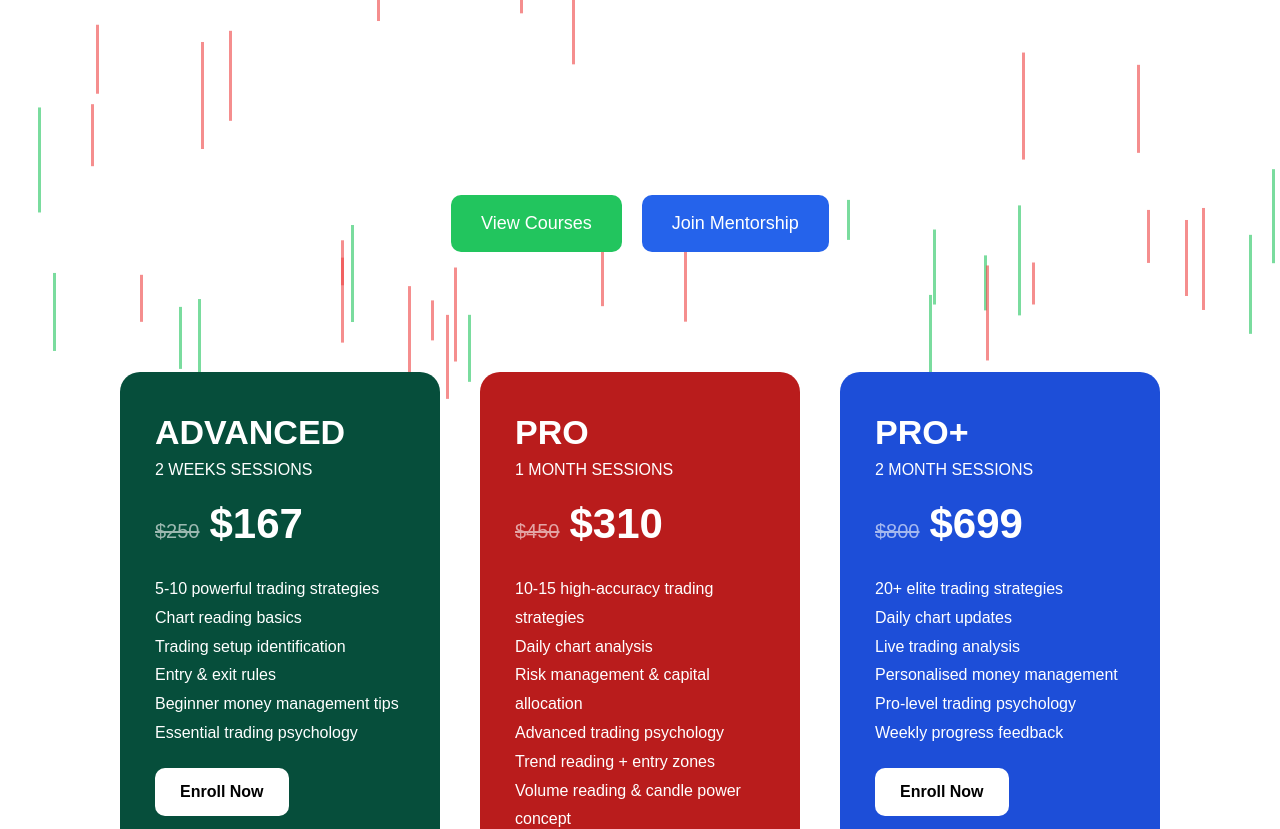
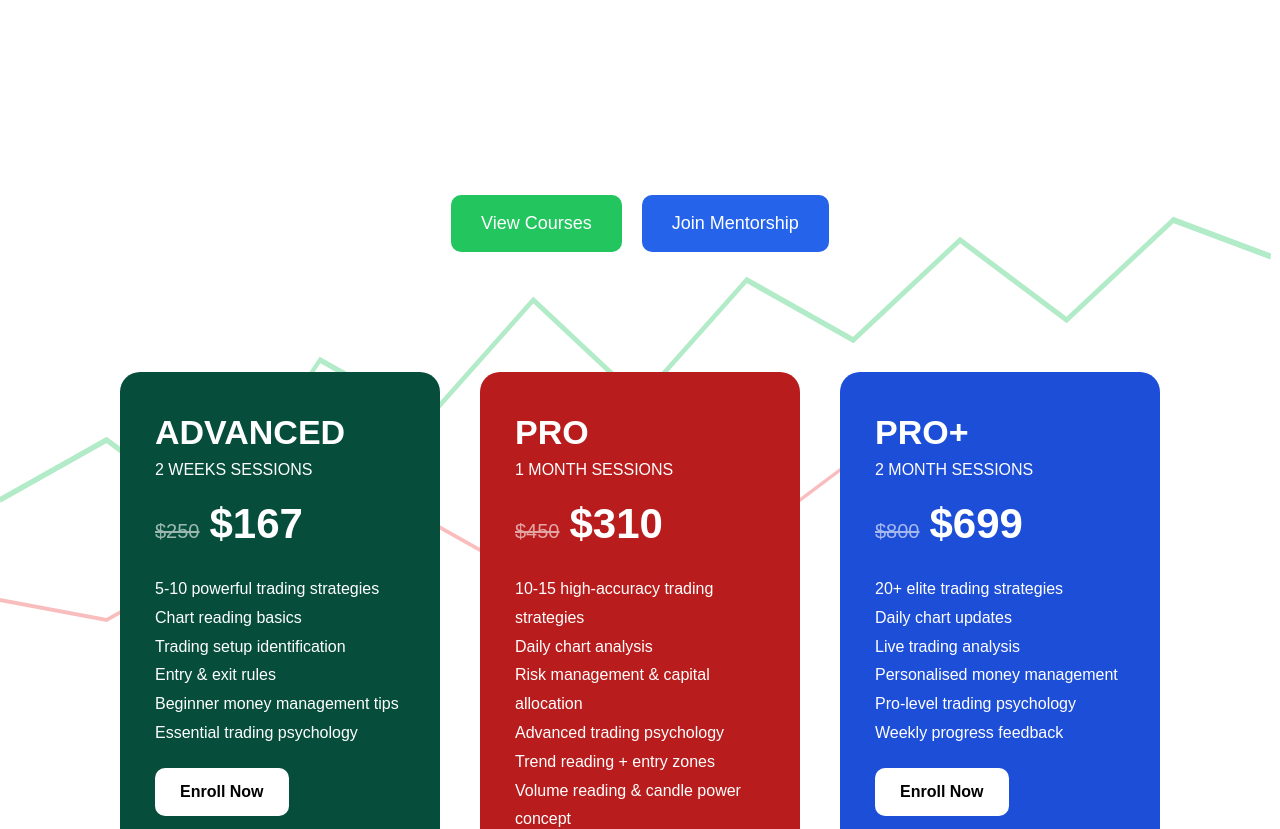
Before and after one commit to roheviaacademy-svg/rohevia-academy, a Next.js app: page / in a window 1280 px wide. Shown: the top 829 px of the page. Built offline with nearby package versions, Linux system fonts and the light colour scheme.

Commit message:
Added animated trading line chart background

```diff
--- a/app/components/CandlestickBackground.tsx
+++ b/app/components/CandlestickBackground.tsx
@@ -1,8 +1,6 @@
 "use client";
 
 import { motion } from "framer-motion";
-
-const candles = Array.from({ length: 40 });
 
 export default function CandlestickBackground() {
   return (
@@ -12,29 +10,38 @@ export default function CandlestickBackground() {
         inset: 0,
         zIndex: -1,
         overflow: "hidden",
+        opacity: 0.35
       }}
     >
-      {candles.map((_, i) => (
-        <motion.div
-          key={i}
-          initial={{ y: "100vh" }}
-          animate={{ y: "-100vh" }}
+      <svg width="100%" height="100%" viewBox="0 0 1200 400" preserveAspectRatio="none">
+        <motion.path
+          d="M0 250 L100 220 L200 260 L300 180 L400 210 L500 150 L600 200 L700 140 L800 170 L900 120 L1000 160 L1100 110 L1200 130"
+          fill="transparent"
+          stroke="#22c55e"
+          strokeWidth="3"
+          initial={{ pathLength: 0 }}
+          animate={{ pathLength: 1 }}
           transition={{
-            duration: 10 + Math.random() * 10,
+            duration: 6,
             repeat: Infinity,
-            ease: "linear",
-          }}
-          style={{
-            position: "absolute",
-            left: `${Math.random() * 100}%`,
-            width: "3px",
-            height: `${40 + Math.random() * 80}px`,
-            background:
-              Math.random() > 0.5 ? "#22c55e" : "#ef4444",
-            opacity: 0.6,
+            ease: "linear"
           }}
         />
-      ))}
+
+        <motion.path
+          d="M0 300 L100 310 L200 280 L300 320 L400 260 L500 290 L600 240 L700 270 L800 230 L900 260 L1000 220 L1100 250 L1200 210"
+          fill="transparent"
+          stroke="#ef4444"
+          strokeWidth="2"
+          initial={{ pathLength: 0 }}
+          animate={{ pathLength: 1 }}
+          transition={{
+            duration: 8,
+            repeat: Infinity,
+            ease: "linear"
+          }}
+        />
+      </svg>
     </div>
   );
 }
```
